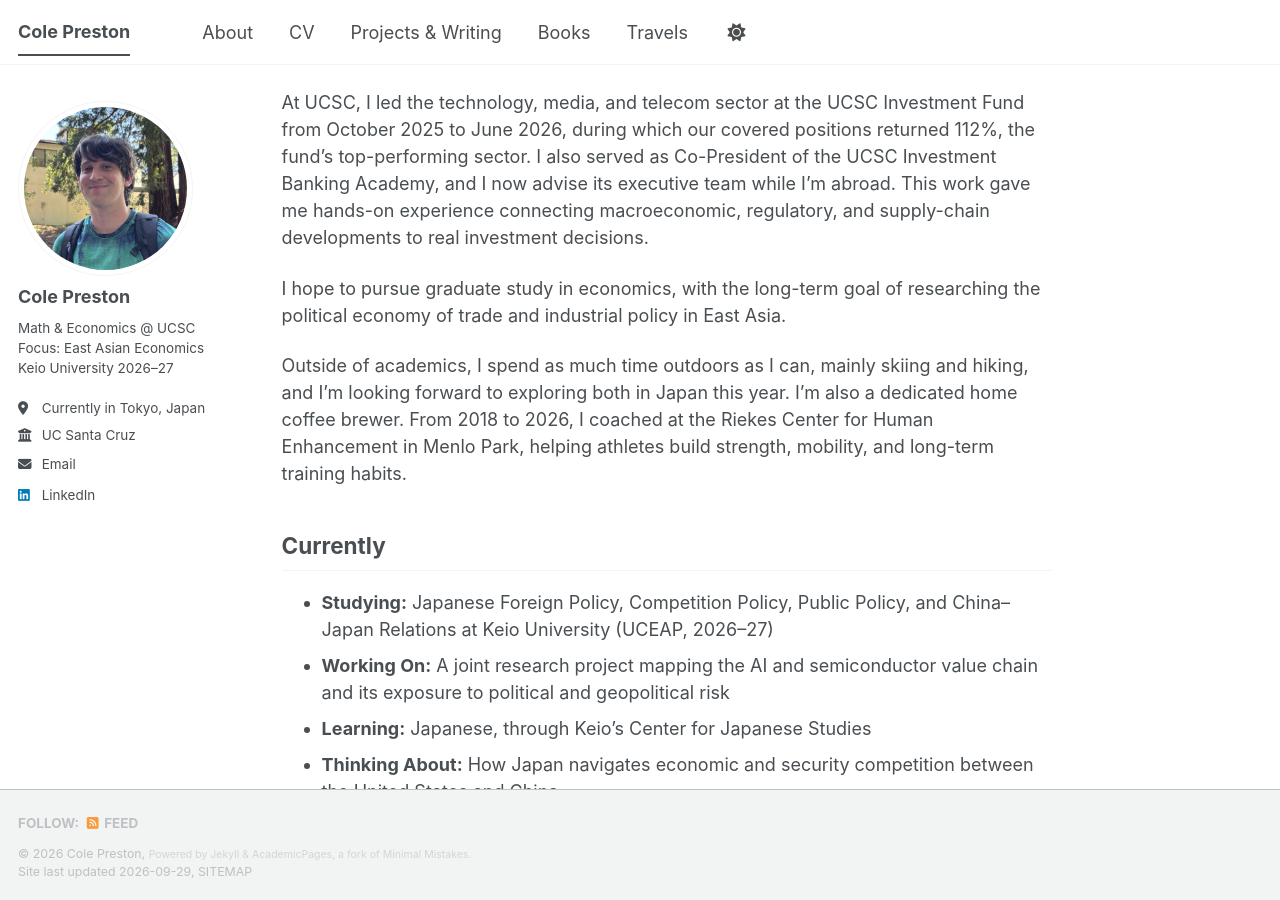
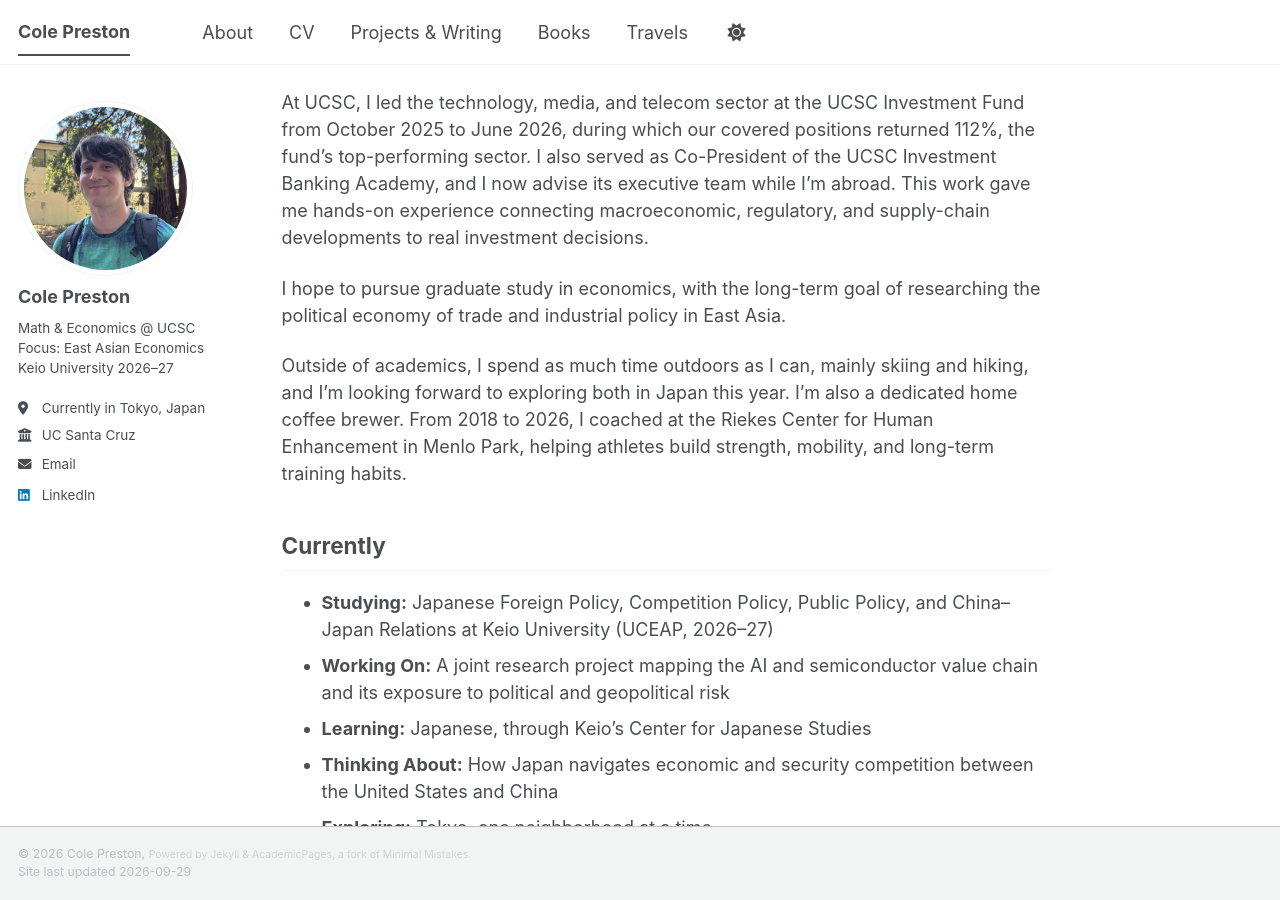
Before and after one commit to cole-preston/cole-preston.github.io, a Jekyll site: the page built from _pages/about.md, in a window 1280 px wide and 900 px high, scrolled down 529 px. Built offline with Jekyll 4.4.1, drawn with Linux system fonts in a browser that asks for light colours; a style sheet for code colours, icons or effects is not loaded.

Commit message:
Footer: remove feed link and sitemap page
Co-Authored-By: Claude Opus 5.5 <noreply@anthropic.com>

```diff
--- a/_includes/footer.html
+++ b/_includes/footer.html
@@ -1,25 +1,6 @@
 {% include base_path %}
-
-{% if site.author.github or site.author.bitbucket or site.atom_feed.hide != true %}
-<div class="page__footer-follow">
-  <ul class="social-icons">
-    {% if site.data.ui-text[site.locale].follow_label %}
-      <li><strong>{{ site.data.ui-text[site.locale].follow_label }}</strong></li>
-    {% endif %}
-    {% if site.author.github %}
-      <li><a href="https://github.com/{{ site.author.github }}"><i class="fab fa-github" aria-hidden="true"></i> GitHub</a></li>
-    {% endif %}
-    {% if site.author.bitbucket %}
-      <li><a href="https://bitbucket.org/{{ site.author.bitbucket }}"><i class="fab fa-bitbucket" aria-hidden="true"></i> Bitbucket</a></li>
-    {% endif %}
-    {% if site.atom_feed.hide != true %}
-    <li><a href="{% if site.atom_feed.path %}{{ site.atom_feed.path }}{% else %}{{ base_path }}/feed.xml{% endif %}"><i class="fa fa-fw fa-rss-square" aria-hidden="true"></i> {{ site.data.ui-text[site.locale].feed_label | default: "Feed" }}</a></li>
-    {% endif %}
-  </ul>
-</div>
-{% endif %}
 
 <div class="page__footer-copyright">
   &copy; {{ site.time | date: '%Y' }} {{ site.name | default: site.title }}, <span class="footer-attribution">{{ site.data.ui-text[site.locale].powered_by | default: "Powered by" }} <a href="https://jekyllrb.com" rel="nofollow">Jekyll</a> &amp; <a href="https://github.com/academicpages/academicpages.github.io">AcademicPages</a>, a fork of <a href="https://mademistakes.com/work/minimal-mistakes-jekyll-theme/" rel="nofollow">Minimal Mistakes</a>.</span><br />
-  Site last updated {{ "now" | date: '%Y-%m-%d' }}, <a href="/sitemap/" style="text-transform: uppercase;">{{ site.data.ui-text[site.locale].site_map | default: "Sitemap" }}</a>
+  Site last updated {{ "now" | date: '%Y-%m-%d' }}
 </div>
```
Also changed, not shown: _pages/sitemap.md (+1 -0 lines).
